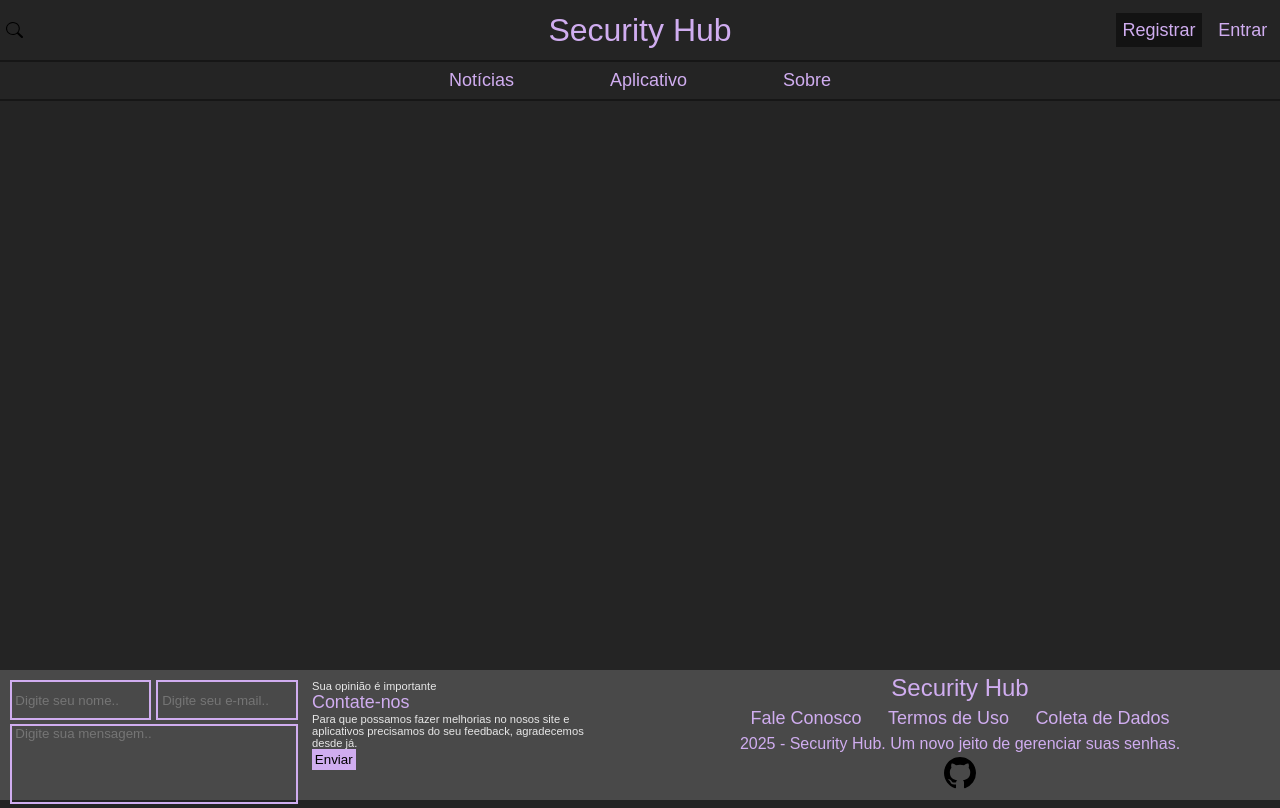
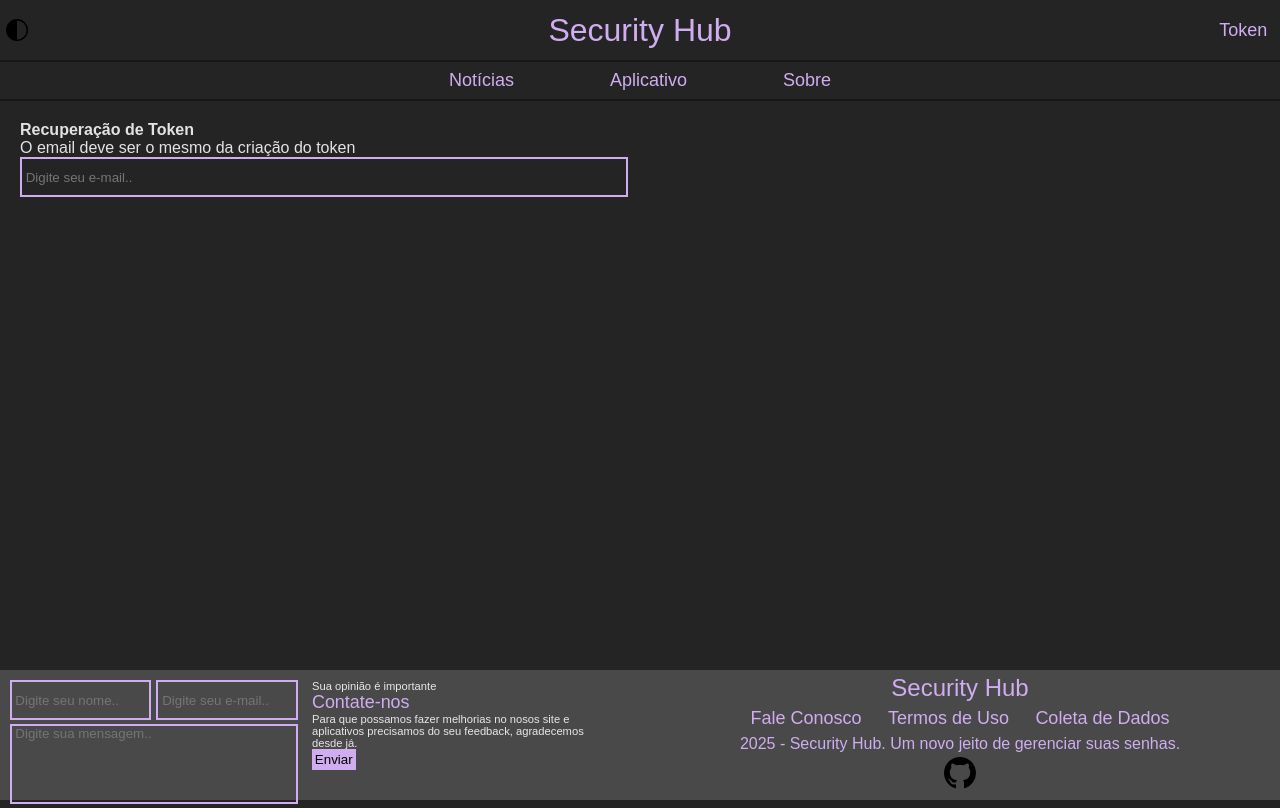
Before and after one commit to Kabralll/SecurityHub-Web, a React (Vite) app in the folder SecurityHub/: page /recoverToken in a window 1280 px wide. Built offline with nearby package versions, Linux system fonts and the light colour scheme; no server answers.

Commit message:
Add files via upload

```diff
--- a/SecurityHub/src/components/NavBar.tsx
+++ b/SecurityHub/src/components/NavBar.tsx
@@ -1,22 +1,20 @@
 import React from 'react';
 import { Link } from 'react-router-dom';
 import '../style/NavBar.css';
-import searchIcon from '../images/search.svg';
+import switchColor from '../images/switchColor.svg';
 
 const NavBar: React.FC = () => {
     return (
         <div className='nav'>
             <div className='topNav'>
-                <div className='searchIcon'>
-                    <img src={searchIcon} alt="Search" id='searchIconImage'/>
+                <div className='switchColor'>
+                    <img src={switchColor} alt="switchColor" id='switchColorImage'/>
                 </div>
                 <div className='title'>
                     <Link to="/">Security Hub</Link>
                 </div>
-                <div className='buttons'>
-                    {/* Se você quiser fazer rotas para registro e login, troque # por rotas reais */}
-                    <Link to="/register" id='register'>Registrar</Link>
-                    <Link to="/signin" id='signIn'>Entrar</Link>
+                <div className='buttonsToken'>
+                    <Link to="/recoverToken" id='token'>Token</Link>
                 </div>
             </div>
             <div className='midNav'>
--- a/SecurityHub/src/components/News.tsx
+++ b/SecurityHub/src/components/News.tsx
@@ -7,7 +7,7 @@ const News = (props:newsProp) => {
         <div>
         {props?.news?.map((data:any) => {
             return <>
-                <h2>{data?.title}</h2><br />
+                <h3>{data?.title}</h3><br />
                 <a>{data?.description}</a><br />
                 <a href={data?.url}>{data?.url}</a><br /><br />
             </>
--- /dev/null
+++ b/SecurityHub/src/pages/recoverToken.tsx
@@ -0,0 +1,11 @@
+const recoverToken = () => {
+    return (
+      <div>
+        <h4>Recuperação de Token</h4>
+        <p>O email deve ser o mesmo da criação do token</p>
+        <input type="text" id='emailField' placeholder=" Digite seu e-mail.."/>
+      </div>
+    );
+  };
+
+export default recoverToken;
--- a/SecurityHub/src/routes/Routes.tsx
+++ b/SecurityHub/src/routes/Routes.tsx
@@ -6,6 +6,7 @@ import Terms from '../pages/Terms';
 import DataCollection from '../pages/DataCollection';
 import SignIn from '../pages/SignIn';
 import Register from '../pages/Register';
+import RecoverToken from '../pages/recoverToken';
 
 type Props = {
   news: any;
@@ -14,6 +15,7 @@ type Props = {
 const AppRoutes: React.FC<Props> = ({ news }) => {
   return (
     <Routes>
+        <Route path="/recoverToken" element={<RecoverToken />} />
         <Route path="/" element={<Home news={news} />} />
         <Route path="/suggestions" element={<Suggestions />} />
         <Route path="/terms" element={<Terms />} />
--- a/SecurityHub/src/style/NavBar.css
+++ b/SecurityHub/src/style/NavBar.css
@@ -20,12 +20,26 @@
     align-items: center;
 }
 
-.topNav .searchIcon{
+.topNav .switchColor{
     justify-content: left;
     margin-left: .5%;
 }
-.topNav .searchIcon #searchIconImage{
-    width: 4%;
+.topNav .switchColor #switchColorImage{
+    width: 5%;
+}
+
+.topNav .buttonsToken{
+    justify-content: right;
+    margin-right: .5%;
+}
+
+.topNav .buttonsToken a{
+    font-size: large;
+    padding: 1.5%;
+}
+
+.topNav .buttonsToken #token:hover{
+    background-color: rgb(29, 28, 28);
 }
 
 .topNav .title{
@@ -34,29 +48,6 @@
 .topNav .title a{
     justify-content: center;
     font-size: xx-large;
-}
-
-.topNav .buttons{
-    justify-content: right;
-    margin-right: .5%;
-    gap: 10px;
-}
-.topNav .buttons a{
-    font-size: large;
-    padding: 1.5%;
-}
-.topNav .buttons a:hover{
-    font-size: large;
-    padding: 1.5%;
-}
-.topNav .buttons #register{
-    background-color: rgb(19, 19, 19);
-}
-.topNav .buttons #register:hover{
-    background-color: rgb(29, 28, 28);
-}
-.topNav .buttons #signIn:hover{
-    background-color: rgb(29, 28, 28);
 }
 
 /* Estilo da navegação do meio */
```
Also changed, not shown: SecurityHub/src/images/switchColor.svg (added).
